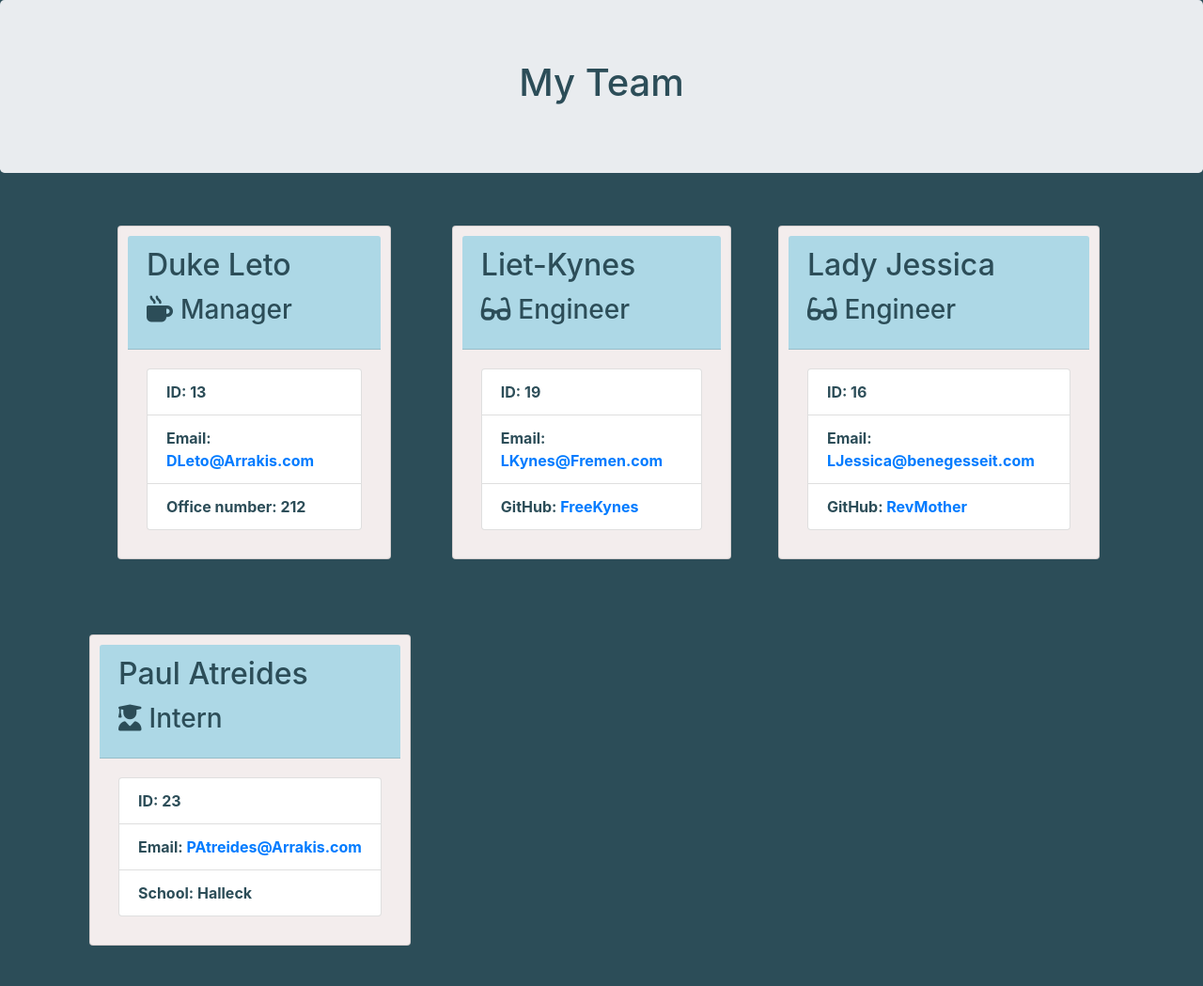
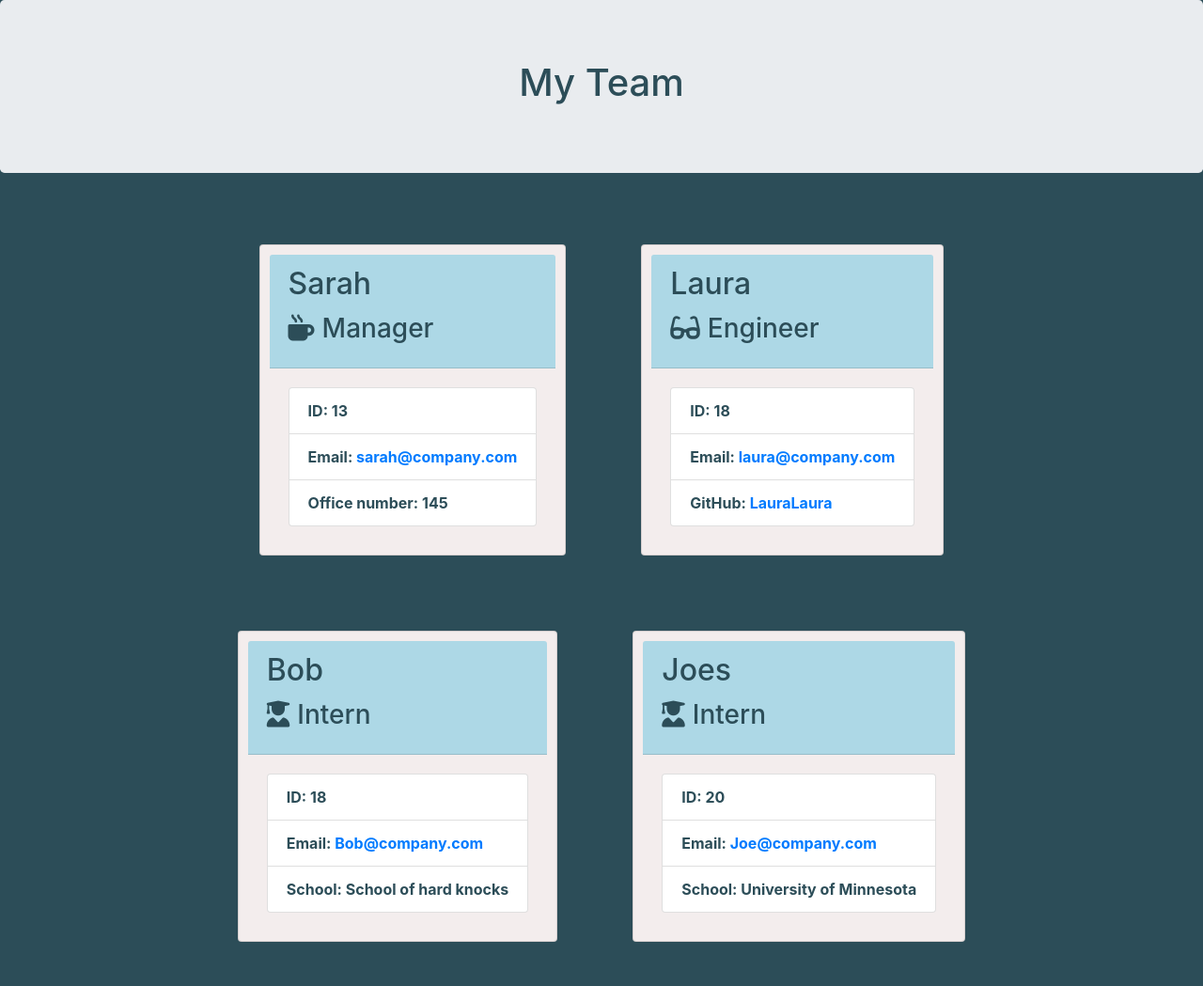
Before and after one commit to Litabeach/Employee-Roster-Generator, a website: page Develop/output/team.html in a window 1280 px wide. Shown: the whole page at 94% size. Drawn offline with nearby package versions, Linux system fonts and the light colour scheme.

Commit message:
added flex to css

```diff
--- a/Develop/output/style.css
+++ b/Develop/output/style.css
@@ -18,9 +18,9 @@ body{
     font-weight: bold;
 }
 
-
-@media only screen and (max-width: 768px) {
-    .employee-card {
-        width: 100%;
-    }
+.team-area {
+  display: flex;
+  margin: auto;
+  flex-wrap: wrap;
+  padding: 20px;
 }
--- a/Develop/output/team.html
+++ b/Develop/output/team.html
@@ -25,62 +25,55 @@
             <div class="team-area col-12 d-flex justify-content-center">
                 <div class="card employee-card">
     <div class="card-header">
-        <h2 class="card-title">Duke Leto</h2>
+        <h2 class="card-title">Sarah</h2>
         <h3 class="card-title"><i class="fas fa-mug-hot mr-2"></i>Manager</h3>
     </div>
     <div class="card-body">
         <ul class="list-group">
             <li class="list-group-item">ID: 13</li>
-            <li class="list-group-item">Email: <a href="mailto:DLeto@Arrakis.com">DLeto@Arrakis.com</a></li>
-            <li class="list-group-item">Office number: 212</li>
+            <li class="list-group-item">Email: <a href="mailto:sarah@company.com">sarah@company.com</a></li>
+            <li class="list-group-item">Office number: 145</li>
         </ul>
     </div>
 </div>
-<div class="row">
 <div class="card employee-card">
     <div class="card-header">
-        <h2 class="card-title">Liet-Kynes</h2>
+        <h2 class="card-title">Laura</h2>
         <h3 class="card-title"><i class="fas fa-glasses mr-2"></i>Engineer</h3>
     </div>
     <div class="card-body">
         <ul class="list-group">
-            <li class="list-group-item">ID: 19</li>
-            <li class="list-group-item">Email: <a href="mailto:LKynes@Fremen.com">LKynes@Fremen.com</a></li>
-            <li class="list-group-item">GitHub: <a href="https://github.com/FreeKynes" target="_blank" rel="noopener noreferrer">FreeKynes</a></li>
+            <li class="list-group-item">ID: 18</li>
+            <li class="list-group-item">Email: <a href="mailto:laura@company.com">laura@company.com</a></li>
+            <li class="list-group-item">GitHub: <a href="https://github.com/LauraLaura" target="_blank" rel="noopener noreferrer">LauraLaura</a></li>
         </ul>
     </div>
 </div>
-</div>
-<div class="row">
 <div class="card employee-card">
     <div class="card-header">
-        <h2 class="card-title">Lady Jessica</h2>
-        <h3 class="card-title"><i class="fas fa-glasses mr-2"></i>Engineer</h3>
-    </div>
-    <div class="card-body">
-        <ul class="list-group">
-            <li class="list-group-item">ID: 16</li>
-            <li class="list-group-item">Email: <a href="mailto:LJessica@benegesseit.com">LJessica@benegesseit.com</a></li>
-            <li class="list-group-item">GitHub: <a href="https://github.com/RevMother" target="_blank" rel="noopener noreferrer">RevMother</a></li>
-        </ul>
-    </div>
-    </div>
-</div>
-</div>
-<div class="row">
-<div class="card employee-card">
-    <div class="card-header">
-        <h2 class="card-title">Paul Atreides</h2>
+        <h2 class="card-title">Bob</h2>
         <h3 class="card-title"><i class="fas fa-user-graduate mr-2"></i>Intern</h3>
     </div>
     <div class="card-body">
         <ul class="list-group">
-            <li class="list-group-item">ID: 23</li>
-            <li class="list-group-item">Email: <a href="mailto:PAtreides@Arrakis.com">PAtreides@Arrakis.com</a></li>
-            <li class="list-group-item">School: Halleck</li>
+            <li class="list-group-item">ID: 18</li>
+            <li class="list-group-item">Email: <a href="mailto:Bob@company.com">Bob@company.com</a></li>
+            <li class="list-group-item">School: School of hard knocks</li>
         </ul>
     </div>
 </div>
+<div class="card employee-card">
+    <div class="card-header">
+        <h2 class="card-title">Joes</h2>
+        <h3 class="card-title"><i class="fas fa-user-graduate mr-2"></i>Intern</h3>
+    </div>
+    <div class="card-body">
+        <ul class="list-group">
+            <li class="list-group-item">ID: 20</li>
+            <li class="list-group-item">Email: <a href="mailto:Joe@company.com">Joe@company.com</a></li>
+            <li class="list-group-item">School: University of Minnesota</li>
+        </ul>
+    </div>
 </div>
 
             </div>
```
